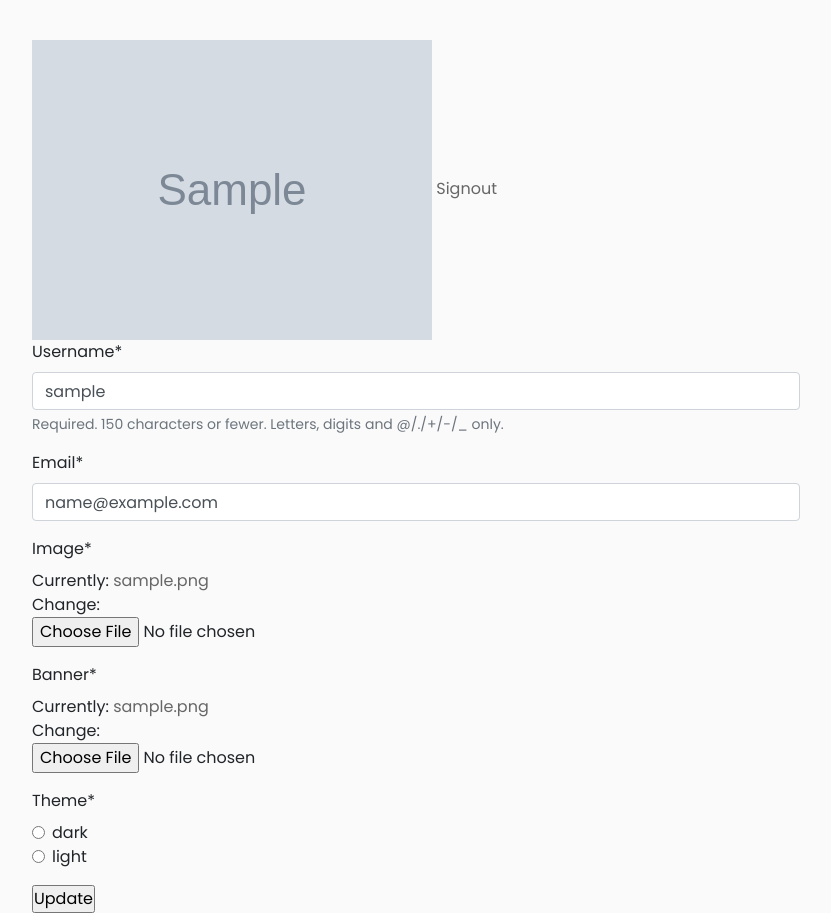
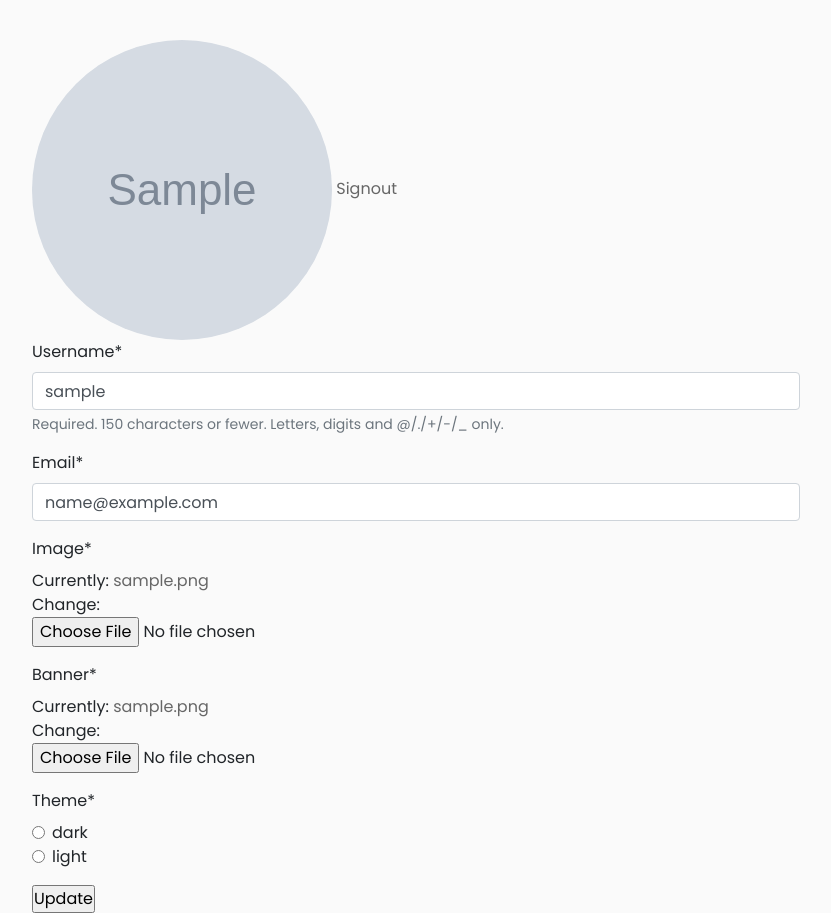
Before and after one commit to Tsundere-Musume/hard, a Django app: page /users/profile/ in a window 1280 px wide. Shown: the part 65-978 px from the top of the page, without its empty margins (224-1055 px from the left). Run offline with Django 4.2, Linux system fonts and the light colour scheme; the first user in the database is signed in; tables that the repository leaves empty hold one stand-in row (Sample ...); some libraries are stand-ins or nearby versions.

Commit message:
profile page user image fix

```diff
--- a/static/css/style.css
+++ b/static/css/style.css
@@ -75,6 +75,14 @@ a:hover {
   color: darkblue;
 }
 
+.profile-page-pic-div img {
+  width: 300px;
+  height: 300px;
+  -o-object-fit: cover;
+     object-fit: cover;
+  border-radius: 150px;
+}
+
 .container-item {
   display: flex;
   height: 170px;
```
Also changed, not shown: static/css/style.scss (+11 -0 lines), 1 other file.
